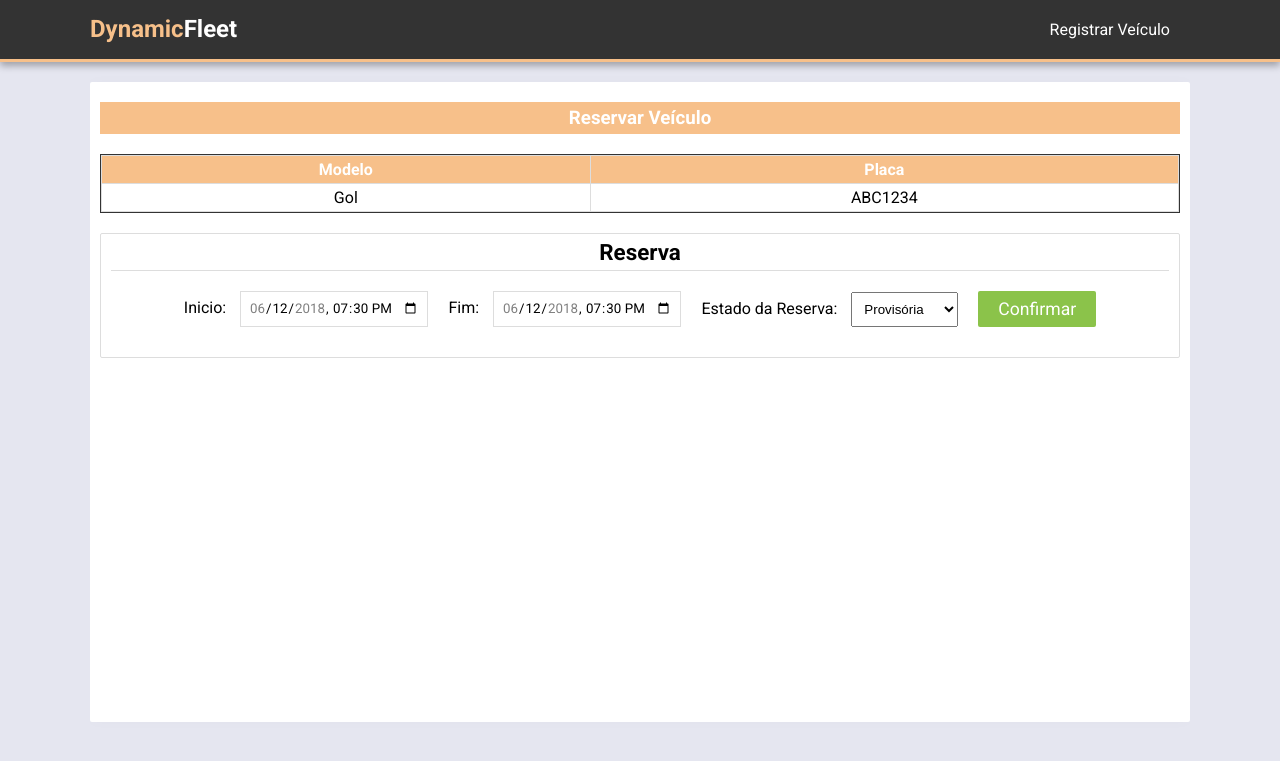
After one commit to MarioGN/dynamicfleet-django, a Django app: template dynamicfleet/reservas/templates/reservas/reservar_veiculo.html in a window 1280 px wide. The commit adds this page. Shown: the top 761 px of the page. Run offline with Django 3.2, Linux system fonts and the light colour scheme; the template is opened without the code that fills it, so the values that code supplies are empty; parts of the project's set-up code (start-up, migrations or seed data) failed here and were passed over.

Commit message:
Adicionando design inicial da reserva de veículos

```diff
--- /dev/null
+++ b/dynamicfleet/reservas/templates/reservas/reservar_veiculo.html
@@ -0,0 +1,56 @@
+{% extends 'base.html' %}
+
+{% block content %}
+<div class="container">
+    <div id="reserva-container">
+        <div class="list-header">
+            <h3>Reservar Veículo</h3>
+        </div>
+
+        <div id="table-veiculo-container">
+            <table>
+                <thead>
+                    <tr>
+                        <th>Modelo</th>
+                        <th>Placa</th>
+                    </tr>
+                </thead>
+                <tbody>
+                    <tr>
+                        <td>Gol</td>
+                        <td>ABC1234</td>
+                    </tr>
+                </tbody>
+            </table>
+        </div>
+
+        <div id="form-reserva-container">
+            <h3>Reserva</h3>
+            <form id="form-reserva" action="">
+                <div class="form-group">
+                    <label for="inicio">Inicio:</label>
+                    <input type="datetime-local" id="inicio"
+                        name="inicio" value="2018-06-12T19:30"
+                        min="2018-06-07T00:00" max="2018-06-14T00:00">
+                </div>
+                <div class="form-group">
+                    <label for="inicio">Fim:</label>
+                    <input type="datetime-local" id="inicio"
+                        name="inicio" value="2018-06-12T19:30"
+                        min="2018-06-07T00:00" max="2018-06-14T00:00">
+                </div>
+                <div class="form-group">
+                    <label for="estado">Estado da Reserva:</label>
+                    <select name="estado" id="estado">
+                        <option value="">Provisória</option>
+                        <option value="">Confirmada</option>
+                        <option value="">Cancelada</option>
+                    </select>
+                </div>
+                <button class="btn-reserva">Confirmar</button>
+            </form>
+        </div>
+
+    </div>
+</div>
+{% endblock content %}
--- a/dynamicfleet/veiculos/static/css/main.css
+++ b/dynamicfleet/veiculos/static/css/main.css
@@ -289,3 +289,105 @@ a {
     text-align: center;
     font-size: 1.6em;
 }
+
+/* Reservas */
+#reserva-container {
+    width: 100%;
+    margin: 20px auto;
+    background: var(--font-color-light);
+    box-shadow: 0 0 14px 0 rgba(0, 0, 0, 0.02);
+    border-radius: 2px;
+    min-height: 80vh;
+    padding: 20px 10px;
+}
+
+#reserva-container .list-header  {
+    background-color: var(--navbar-primary-color);
+    padding: 5px;
+    text-align: center;
+    color: var(--font-color-light);
+}
+
+#form-reserva-container {
+    border: 1px solid #ddd;
+    border-radius: 2px;
+    margin: 20px 0;
+    padding: 10px;
+    padding-top: 0;
+}
+
+#form-reserva-container h3 {
+    text-align: center;
+    font-size: 1.4em;
+    margin: 5px 0;
+}
+
+#form-reserva {
+    display: flex;
+    justify-content: center;
+    align-items: center;
+    border-top: 1px solid #ddd;
+}
+
+#form-reserva .form-group input {
+    padding: 8px;
+    border: 1px #ddd solid;
+}
+
+#form-reserva .form-group input:focus {
+    outline: none;
+    border-color: var(--navbar-primary-color);
+}
+
+#form-reserva .form-group select {
+    max-width: 250px;
+    padding: 8px;
+}
+
+#form-reserva label, input, select, button {
+    margin: 20px 10px;
+}
+
+#form-reserva label {
+    margin-right: 0;
+}
+
+.btn-reserva {
+    display: inline-block;
+    color: #fff;
+    font-size: 1.1em;
+    padding: 8px 20px;
+    border: none;
+    border-radius: 2px;
+    cursor: pointer;
+    background-color: var(--btn-confirm-background);
+}
+
+.btn-reserva:hover {
+    background-color: var(--btn-confirm-background-hover);
+}
+
+#table-veiculo-container {
+    margin: 20px 0;
+    border: 1px solid var(--navbar-secondary-color);
+}
+
+#reserva-container table {
+    border-collapse: collapse;
+    width: 100%;
+}
+
+#reserva-container table, th, td {
+    border: 1px solid #ddd;
+    text-align: left;
+}
+
+#reserva-container th {
+    background-color: var(--navbar-primary-color);
+    color: var(--font-color-light);
+}
+
+#reserva-container th, td {
+    padding: 4px;
+    text-align: center;
+}
```
